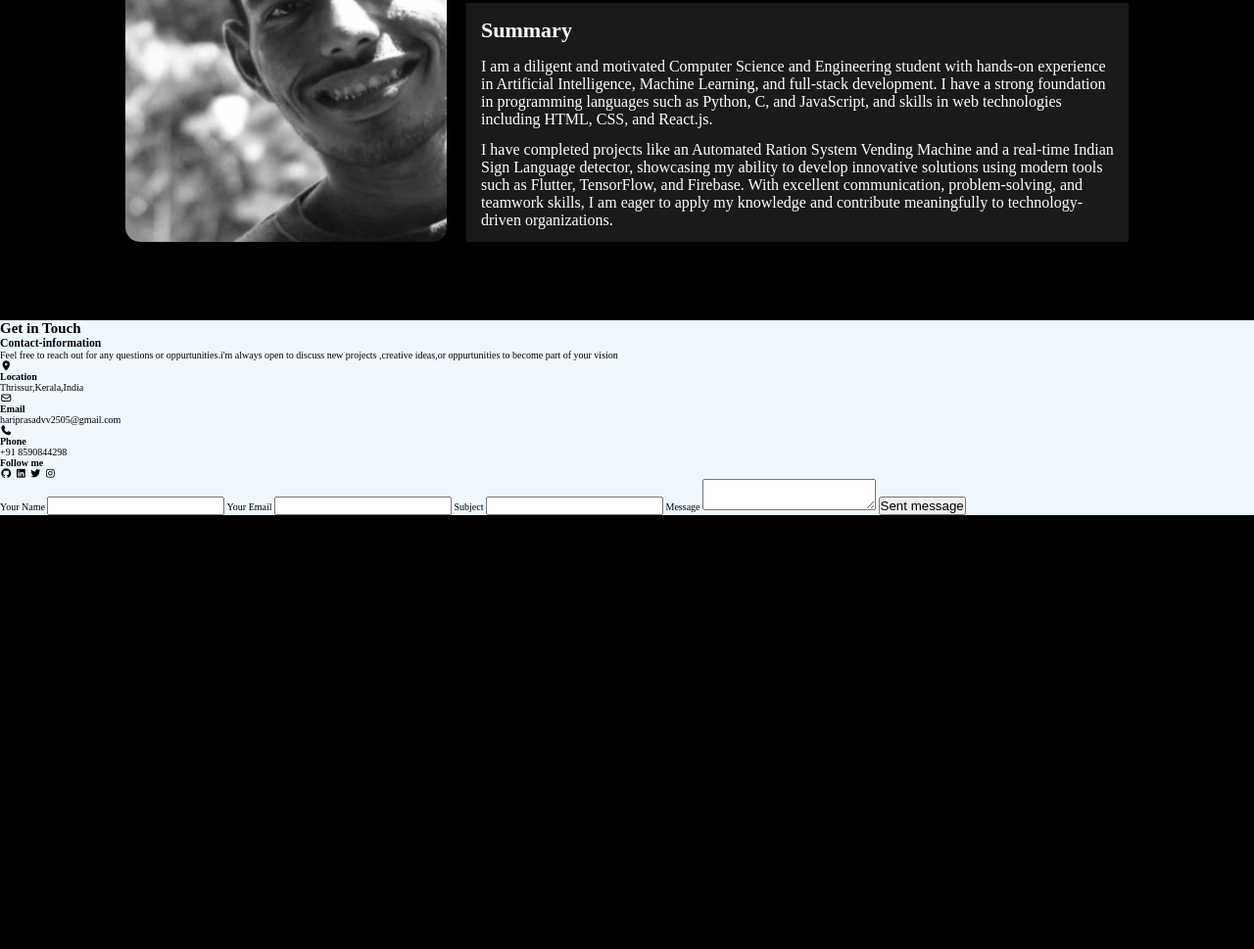
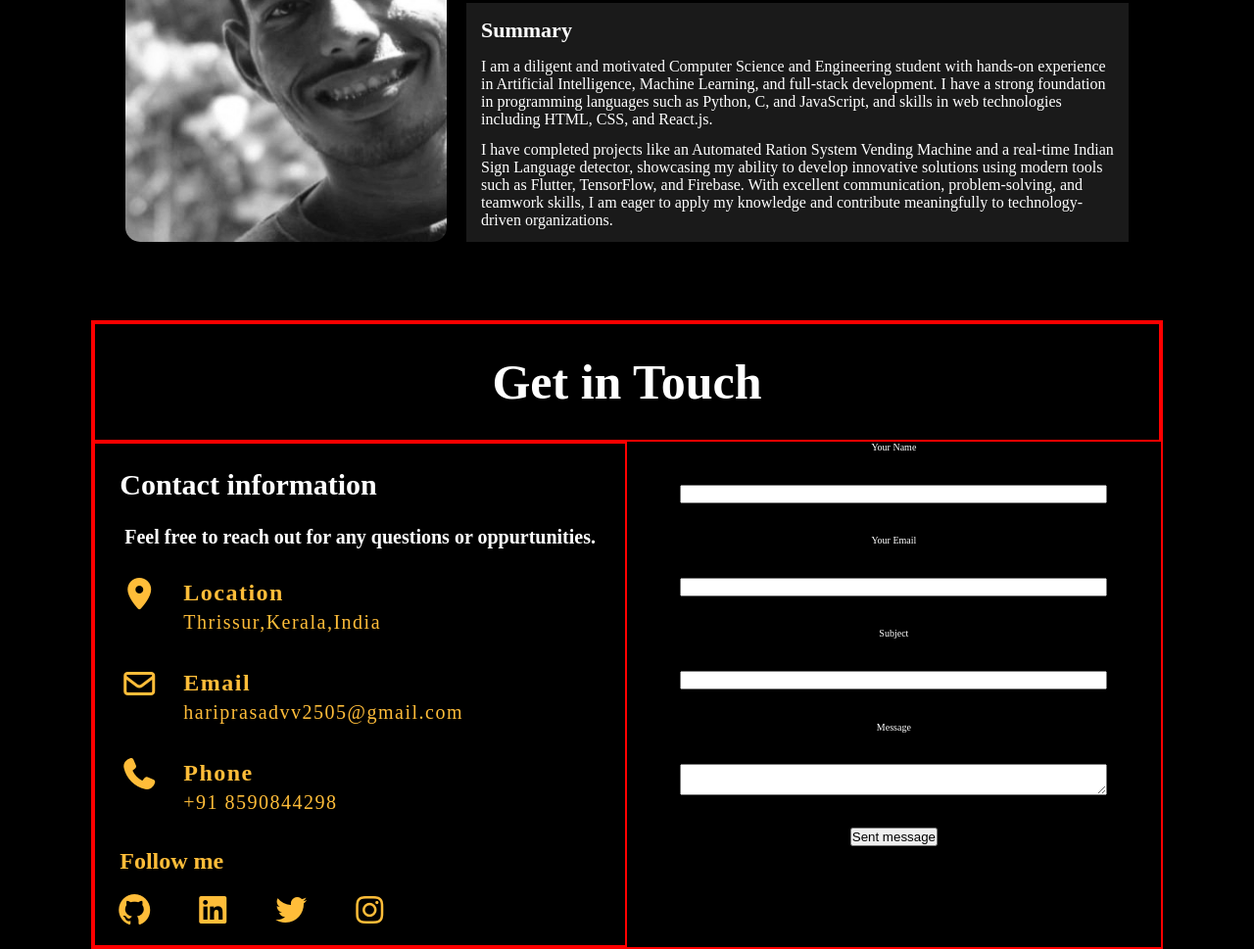
Before and after one commit to Hariprasad1303/portfolio, a website built with Parcel: page portfolio/src/index.html in a window 1280 px wide. Shown: the part 1211-2180 px from the top of the page at 98% size. Before the commit the page ends 1737 px from the top, so only its background shows below. Built offline with nearby package versions, Linux system fonts and the light colour scheme.

Commit message:
ninth commit

```diff
--- a/portfolio/src/index.html
+++ b/portfolio/src/index.html
@@ -61,7 +61,7 @@
       </section>
       <section class="about">
         <div class="heading1">
-          <h2 style="color: aliceblue" id="about-me">About me</h2>
+          <h2 id="about-me">About me</h2>
         </div>
         <div class="image-about">
           <img
@@ -112,13 +112,9 @@
         <div class="contact-heading">
           <h2>Get in Touch</h2>
         </div>
-        <div class="cont-left-section">
-          <h3>Contact-information</h3>
-          <p>
-            Feel free to reach out for any questions or oppurtunities.i'm always
-            open to discuss new projects ,creative ideas,or oppurtunities to
-            become part of your vision
-          </p>
+        <div class="contact-left-section">
+          <h3>Contact information</h3>
+          <p>Feel free to reach out for any questions or oppurtunities.</p>
           <div class="location">
             <i class="fa-solid fa-location-dot location-icon"></i>
             <div class="location-content">
@@ -127,14 +123,14 @@
             </div>
           </div>
           <div class="email">
-            <i class="fa-regular fa-envelope"></i>
+            <i class="fa-regular fa-envelope email-icon"></i>
             <div class="email-content">
               <h4>Email</h4>
               <p>hariprasadvv2505@gmail.com</p>
             </div>
           </div>
           <div class="phone">
-            <i class="fa-solid fa-phone"></i>
+            <i class="fa-solid fa-phone phone-icon"></i>
             <div class="phone-content">
               <h4>Phone</h4>
               <p>+91 8590844298</p>
@@ -145,15 +141,16 @@
               <h4>Follow me</h4>
             </div>
             <div class="social-media-icons">
-              <i class="fa-brands fa-github"></i>
-              <i class="fa-brands fa-linkedin"></i>
-              <i class="fa-brands fa-twitter"></i>
-              <i class="fa-brands fa-instagram"></i>
+              <i class="fa-brands fa-github github"></i>
+              <i class="fa-brands fa-linkedin linkedin"></i>
+              <i class="fa-brands fa-twitter twitter"></i>
+              <i class="fa-brands fa-instagram instagram"></i>
             </div>
           </div>
         </div>
         <div class="contact-right-section">
           <form action="#">
+
             <!-- Name -->
             <label for="name">Your Name</label>
             <input type="text" id="name" required />
@@ -164,13 +161,14 @@
 
             <!-- Subject -->
             <label for="subject">Subject</label>
-            <input type="text" id="subject"/>
+            <input type="text" id="subject" />
 
             <!-- Message -->
-             <label for="message">Message</label>
-             <textarea id="message"></textarea>
+            <label for="message">Message</label>
+            <textarea id="message"></textarea>
 
-             <Button type="submit">Sent message</Button>
+            <!-- Button -->
+            <button type="submit">Sent message</button>
           </form>
         </div>
       </section>
--- a/portfolio/src/style.css
+++ b/portfolio/src/style.css
@@ -1,281 +1,446 @@
 /* css reset */
-*{
-  margin:0;
-  padding:0;
+* {
+  margin: 0;
+  padding: 0;
   box-sizing: border-box;
-  list-style-type:none;
-  text-decoration:none;
+  list-style-type: none;
+  text-decoration: none;
 }
-html{
-  font-size:10px;
+html {
+  font-size: 10px;
 }
-body{
-  background-color:#000000;
+body {
+  background-color: #000000;
 }
-html, body {
+html,
+body {
   max-width: 100%;
   overflow-x: hidden;
 }
 /* Header section css starts here */
-header{
-  position:fixed;
-  top:0;
-  width:100%;
-  min-height:100px;
-  display:flex;
-  align-items:center;
+header {
+  position: fixed;
+  top: 0;
+  width: 100%;
+  min-height: 100px;
+  display: flex;
+  align-items: center;
   justify-content: space-between;
 }
-h2 a{
+h2 a {
   text-transform: uppercase;
-  color:white;
-  margin-left:60px;
+  color: white;
+  margin-left: 60px;
   font-size: 2.8rem;
   font-weight: bold;
 }
 /*navbar css starts here*/
-#navbar ul{
-  width:660px;
-  display:flex;
-  align-items:center;
+#navbar ul {
+  width: 660px;
+  display: flex;
+  align-items: center;
   justify-content: space-between;
 }
-#navbar li a{
-  color:white;
-  font-size:2rem;
-  font-family: "Poppins",Arial,sans-serif;
-  margin:2rem;
+#navbar li a {
+  color: white;
+  font-size: 2rem;
+  font-family: "Poppins", Arial, sans-serif;
+  margin: 2rem;
 }
-#navbar li:first-child a{
-  color:#ffbd39;
+#navbar li:first-child a {
+  color: #ffbd39;
 }
-.btn{
+.btn {
   background-color: #000000;
-  color:white;
-  border:2px solid #ffbd39;
-  margin-right:6rem;
+  color: white;
+  border: 2px solid #ffbd39;
+  margin-right: 6rem;
   padding: 1rem 1.8rem;
-  font-size:1.6rem;
-  border-radius:1rem;
-  font-family:"Poppins",Arial,sans-serif;
-  font-weighT:500;
-  transition:0.8s;
-  cursor:pointer;
+  font-size: 1.6rem;
+  border-radius: 1rem;
+  font-family: "Poppins", Arial, sans-serif;
+  font-weight: 500;
+  transition: 0.8s;
+  cursor: pointer;
 }
 /*navbar css ends here*/
 /* Header section css ends here */
 
 /* Main section css starts  here */
-main{
-  margin-top:8rem;
-  display:grid;
-  grid-template-columns:1fr;
-  grid-template-rows: repeat(6,auto);
-  grid-template-areas: "home"
+main {
+  margin-top: 8rem;
+  display: grid;
+  grid-template-columns: 1fr;
+  grid-template-rows: repeat(6, auto);
+  grid-template-areas:
+    "home"
     "about"
     "service"
     "skills"
     "projects"
     "contact";
-  gap:2rem;
+  gap: 2rem;
 }
-.home{
+.home {
+  max-width: 90%;
   grid-area: home;
-  margin:80px 0px;
-  display:flex;
-  align-items:center;
-  justify-content:flex-start;
-  padding:8rem 10rem;
-  gap:4rem;
+  margin: 80px 0px;
+  display: flex;
+  align-items: center;
+  justify-content: space-around;
+  padding: 8rem 10rem;
+  gap: 2rem;
 }
-.main{
-  height:350px;
-  width:100%;
+.main {
+  height: 350px;
+  width: 100%;
   border-radius: 50%;
   border: 2px solid #ffbd39;
-  padding:12px;
-  transition:0.4s;
+  padding: 12px;
+  transition: 0.4s;
 }
-.main:hover{
-  transform:scale(1.2);
+.main:hover {
+  transform: scale(1.2);
 }
-.content-section{
-  padding:0;
-  transform: translate(100px,-40px);
+.content-section {
+  padding: 0;
+  transform: translate(100px, -40px);
 }
-.content-section h1{
+.content-section h1 {
   color: white;
   font-size: 8rem;
-  margin-bottom:2.5rem;
+  margin-bottom: 2.5rem;
 }
-.content-section h1 span{
+.content-section h1 span {
   color: #ffbd39;
 }
-.content-section p{
-  color:white;
+.content-section p {
+  color: white;
   font-size: 4em;
-  margin-bottom:2.5rem;
+  margin-bottom: 2.5rem;
 }
-.content-section button{
-  margin-right:2rem;
+.content-section button {
+  margin-right: 2rem;
 }
-#hiring{
+#hiring {
   border: 1px solid #ffbd39;
-  padding:1.6rem 2.4rem ;
+  padding: 1.6rem 2.4rem;
   background-color: #ffbd39;
   border-radius: 2.4rem;
   font-size: 1.6rem;
-  text-transform:uppercase;
-  font-weight:600;
+  text-transform: uppercase;
+  font-weight: 600;
   letter-spacing: 2px;
 }
-#work{
-  background-color:#000000;
-  color:white;
-  border:2px solid grey;
-  padding:1.6rem 2.4rem;
-  border-radius:2.4rem;
-  letter-spacing:2px;
-  font-weight:600;
-  text-transform:uppercase;
+#work {
+  background-color: #000000;
+  color: white;
+  border: 2px solid grey;
+  padding: 1.6rem 2.4rem;
+  border-radius: 2.4rem;
+  letter-spacing: 2px;
+  font-weight: 600;
+  text-transform: uppercase;
 }
-#work:hover{
+#work:hover {
   background-color: #ffbd39;
-  color:#000000;
-  border:2px solid white;
+  color: #000000;
+  border: 2px solid white;
   font-weight: 600;
 }
-#hiring:hover{
+#hiring:hover {
   background-color: #000000;
-  color:white;
-  border:2px solid #ffbd39;
+  color: white;
+  border: 2px solid #ffbd39;
 }
-/*Abot section css starts here*/
-.about{
-  grid-area:about;
-  max-width:80%;
-  margin:auto;
-  display:grid;
+/*About section css starts here*/
+.about {
+  grid-area: about;
+  max-width: 80%;
+  margin: auto;
+  display: grid;
   grid-template-columns: 1fr 1fr 1fr;
-  grid-template-rows:auto 1fr 1fr;
-  grid-template-areas:"heading1 heading1 heading1"
+  grid-template-rows: auto 1fr 1fr;
+  grid-template-areas:
+    "heading1 heading1 heading1"
     "image-about experience education"
     "image-about  personal-description personal-description";
-  gap:20px;
+  gap: 20px;
 }
-.heading1{
-  grid-area:heading1;
+.heading1 {
+  grid-area: heading1;
   padding: 30px;
-  margin-bottom:4rem;
+  margin-bottom: 4rem;
 }
-.heading1 h2{
-  font-size:5rem;
+.heading1 h2 {
+  font-size: 5rem;
   text-align: center;
   font-weight: 900;
+  color: white;
 }
-.image-about{
-  grid-area:image-about;
+.image-about {
+  grid-area: image-about;
 }
-.about-me-logo{
-  width:100%;
-  height:100%;
+.about-me-logo {
+  width: 100%;
+  height: 100%;
   filter: brightness(100%) grayscale(100%);
   object-fit: cover;
-  border-radius:1.5rem;
+  border-radius: 1.5rem;
 }
-.experience{
-  grid-area:experience;
+.experience {
+  grid-area: experience;
   background-color: rgba(255, 255, 255, 0.1);
   transition: 0.4s ease-in;
 }
-.experience:hover{
+.experience:hover {
   background: black;
-  border:1px solid #ffbd39;
+  border: 1px solid #ffbd39;
   transform: scale(1.03);
 }
-.experience img{
+.experience img {
   display: block;
   margin: 1.5rem auto;
-  width:5rem;
+  width: 5rem;
   height: 5rem;
 }
-.experience h3{
-  font-size:3.2rem;
-  color:white;
+.experience h3 {
+  font-size: 3.2rem;
+  color: white;
   text-align: center;
-  margin-bottom:2rem;
+  margin-bottom: 2rem;
 }
-.exp{
-  color:white;
-  font-size:1.8rem;
-  font-weight:600;
-  text-align:center;
-  margin-bottom:1rem;
+.exp {
+  color: white;
+  font-size: 1.8rem;
+  font-weight: 600;
+  text-align: center;
+  margin-bottom: 1rem;
   letter-spacing: 2px;
 }
-.job-title{
-    color:white;
-    font-size:2rem;
-    text-align:center;
-    font-weight:600;
-    letter-spacing:2px;
-    margin-bottom:1rem;
+.job-title {
+  color: white;
+  font-size: 2rem;
+  text-align: center;
+  font-weight: 600;
+  letter-spacing: 2px;
+  margin-bottom: 1rem;
 }
-.education{
-  grid-area:education;
+.education {
+  grid-area: education;
   background-color: rgba(255, 255, 255, 0.1);
   transition: 0.4s ease-in;
 }
-.education:hover{
-  background-color:black;
-  border:1px solid #ffbd39;
+.education:hover {
+  background-color: black;
+  border: 1px solid #ffbd39;
   transform: scale(1.03);
 }
-.education h3{
-  font-size:3.2rem;
-  color:white;
-  text-align:center;
-  margin-bottom:2rem;
+.education h3 {
+  font-size: 3.2rem;
+  color: white;
+  text-align: center;
+  margin-bottom: 2rem;
 }
-.education img{
+.education img {
   display: block;
-  margin:1.5rem auto;
+  margin: 1.5rem auto;
   height: 5rem;
   width: 5rem;
 }
-.degree{
-  font-size:1.8rem;
-  color:white;
-  text-align:center;
-  margin-bottom:1rem;
-  font-weight:600;
-  letter-spacing:3px;
+.degree {
+  font-size: 1.8rem;
+  color: white;
+  text-align: center;
+  margin-bottom: 1rem;
+  font-weight: 600;
+  letter-spacing: 3px;
 }
-.domain{
-  font-size:1.8rem;
-  color:white;
-  text-align:center;
-  font-weight:600;
-  letter-spacing:3px;
+.domain {
+  font-size: 1.8rem;
+  color: white;
+  text-align: center;
+  font-weight: 600;
+  letter-spacing: 3px;
 }
-.personal-description{
-  grid-area:personal-description;
+.personal-description {
+  grid-area: personal-description;
   background-color: rgba(255, 255, 255, 0.1);
+  transition: 0.4s ease-in;
 }
-.personal-description h3{
-  color:white;
-  font-size:2.2rem;
+.personal-description:hover {
+  background-color: black;
+  border: 2px solid #ffbd39;
+}
+.personal-description h3 {
+  color: white;
+  font-size: 2.2rem;
   padding: 1.5rem;
   font-weight: 800;
 }
-.personal-description p{
-  color:white;
-  font-size:1.6rem;
-  padding:0rem 1.5rem;
-  margin-bottom:1.3rem;
+.personal-description p {
+  color: white;
+  font-size: 1.6rem;
+  padding: 0rem 1.5rem;
+  margin-bottom: 1.3rem;
   font-weight: 200;
 }
 /*contact section starts here*/
-.contact{
-  background-color:aliceblue;
+.contact {
+  max-width: 100%;
+  border: 2px solid red;
+  margin: 0rem auto;
+  display: grid;
+  grid-template-columns: 1fr 1fr;
+  grid-template-rows: auto;
+  grid-template-areas:
+    "heading heading"
+    "contact-left-section contact-right-section";
 }
+.contact-heading {
+  grid-area: heading;
+  border: 2px solid red;
+}
+.contact-heading h2 {
+  text-align: center;
+  padding: 3rem;
+  font-size: 5rem;
+  color: white;
+}
+.contact-left-section {
+  grid-area: contact-left-section;
+  border: 2px solid red;
+  /* background-color:lightblue; */
+  /* border: solid red; */
+}
+.contact-left-section h3 {
+  font-size: 3rem;
+  font-weight: 900;
+  color: white;
+  margin: 2.5rem;
+}
+.contact-left-section > p {
+  font-size: 2rem;
+  margin-bottom: 3rem;
+  padding: 0px 3rem;
+  font-weight: 900;
+  color: white;
+}
+.location,
+.email,
+.phone {
+  display: flex;
+  align-items: flex-start;
+  justify-content: flex-start;
+}
+.location-icon,
+.email-icon,
+.phone-icon {
+  color: #ffbd39;
+  font-size: 3.2rem;
+  margin-bottom: 6rem;
+  margin-left: 2.5rem;
+}
+.location h4,
+.email h4,
+.phone h4 {
+  color: #ffbd39;
+  font-size: 2.4rem;
+  margin: 0px 2.5rem;
+  font-weight: bolder;
+}
+.location p,
+.email p,
+.phone p {
+  color: #ffbd39;
+  font-size: 2rem;
+  margin: 0px 2.5rem;
+}
+.location-content,
+.email-content,
+.phone-content {
+  line-height: 3rem;
+  letter-spacing: 1.5px;
+}
+
+.social-media-heading > h4 {
+  font-size: 2.4rem;
+  margin: 0px 2.5rem;
+  color: #ffbd39;
+}
+.social-media-icons {
+  margin: 0px;
+  padding: 2rem 0rem;
+  display: flex;
+  justify-content: flex-start;
+  align-items: center;
+}
+.github {
+  color: #ffbd39;
+  margin: 0rem 2rem;
+  font-size: 3.2rem;
+  transition: 0.4s ease-in;
+}
+.github:hover {
+  color: black;
+  background-color:white;
+  transform:translateY(-25px);
+}
+.linkedin {
+  color: #ffbd39;
+  margin: 0rem 2rem;
+  font-size: 3.2rem;
+  transition: 0.4s ease-in;
+}
+.linkedin:hover{
+  background-color: #fff;
+  color: #0A66C2;
+  padding: 0.4rem;
+  border-radius:1rem;
+  transform: translateY(-25px);
+}
+.instagram {
+  color: #ffbd39;
+  margin: 0rem 2rem;
+  font-size: 3.2rem;
+}
+.instagram:hover{
+  color:  #ee2a7b;
+}
+.twitter {
+  color: #ffbd39;
+  margin: 0rem 2rem;
+  font-size: 3.2rem;
+  transition: 0.4s ease-in;;
+}
+.twitter:hover{
+  background-color: #fff;
+  color: #1DA1F2;
+  padding:2px;
+  border-radius: 1.5rem;
+  transform: translateY(-25px);
+}
+.contact-right-section {
+  grid-area: contact-right-section;
+  width: 100%;
+  height: 100%;
+  display: flex;
+  flex-direction: column;
+  justify-content: space-between;
+  align-items: center;
+}
+form {
+  width:80%;
+  height:80%;
+  display: flex;
+  flex-direction: column;
+  justify-content: space-between;
+  align-items: center;
+}
+label {
+  display: block;
+  color: white;
+}
+input,textarea{
+  width:100%;
+}
```
Lines whose indentation alone changed are shown as unchanged.
